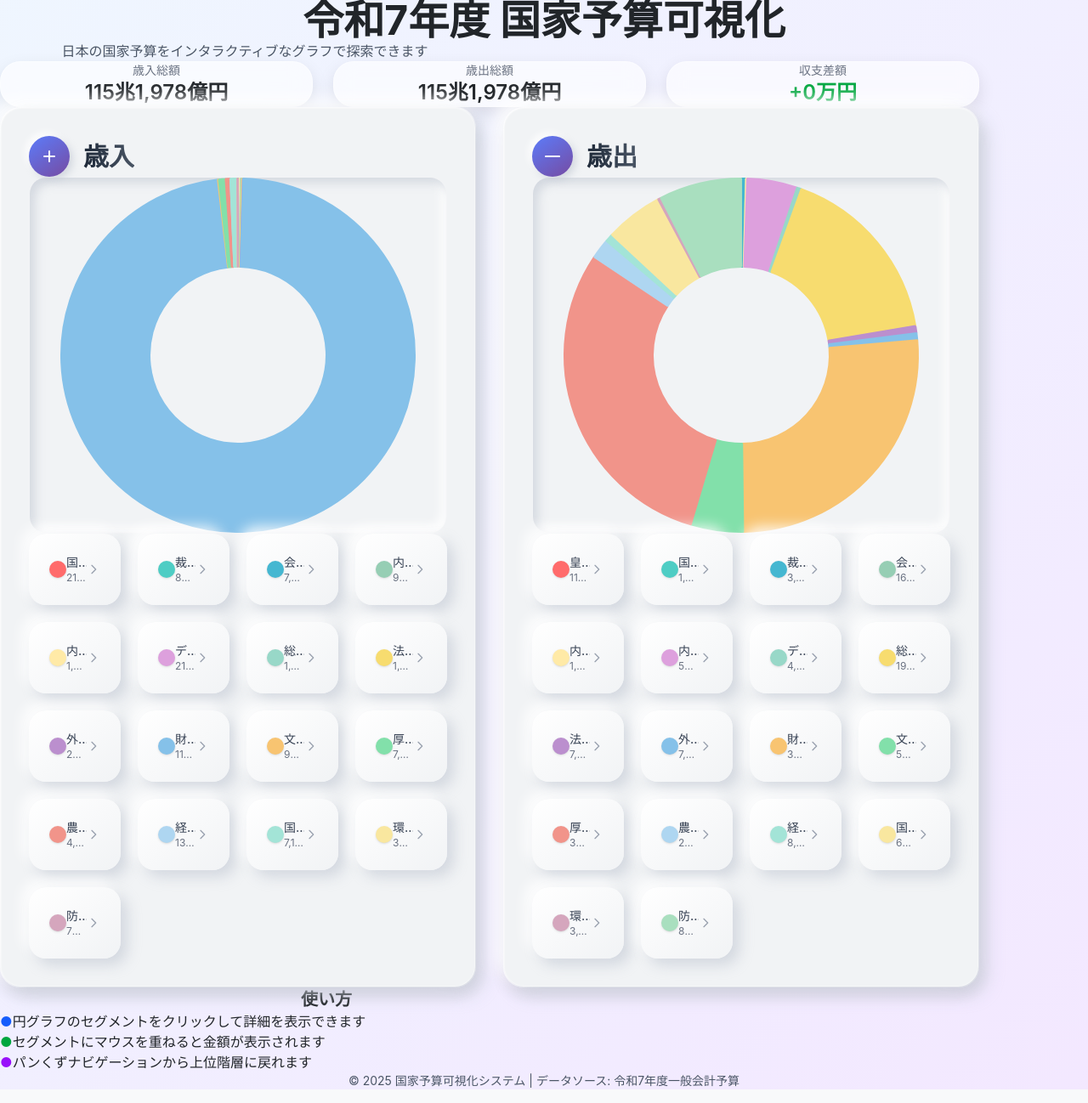
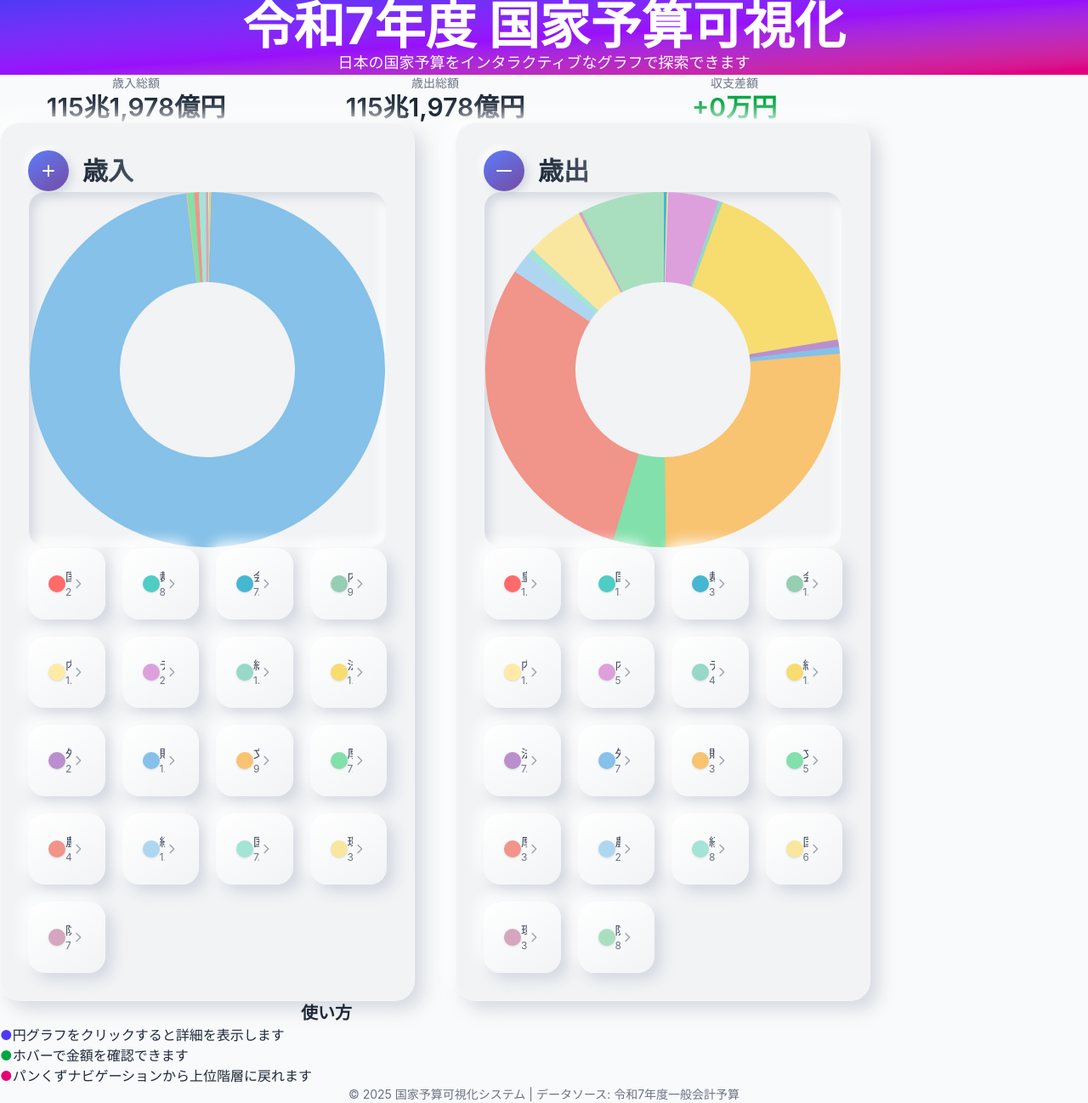
Before and after one commit to taniiicom/yosan-org, a Next.js app in the folder front/: page / in a window 1280 px wide. Shown: the whole page at 85% size. Built offline with nearby package versions, Linux system fonts and the light colour scheme.

Commit message:
Redesign UI with modern layout

```diff
--- a/front/src/app/globals.css
+++ b/front/src/app/globals.css
@@ -123,21 +123,6 @@ body {
   }
 }
 
-/* Glassmorphism card style */
-.glass-card {
-  background: rgba(255, 255, 255, 0.6);
-  border-radius: 24px;
-  backdrop-filter: blur(12px);
-  box-shadow: 0 8px 20px rgba(0, 0, 0, 0.1);
-  border: 1px solid rgba(255, 255, 255, 0.4);
-}
-
-@media (prefers-color-scheme: dark) {
-  .glass-card {
-    background: rgba(45, 45, 55, 0.5);
-    border: 1px solid rgba(255, 255, 255, 0.1);
-  }
-}
 
 /* フォーカス時のアクセシビリティ向上 */
 button:focus-visible {
--- a/front/src/app/page.tsx
+++ b/front/src/app/page.tsx
@@ -42,86 +42,82 @@ export default function Home() {
   const diff = revenueTotal - expenditureTotal;
 
   return (
-    <div className="min-h-screen bg-gradient-to-br from-blue-50 to-purple-100 dark:from-slate-800 dark:to-slate-900 text-foreground">
-      <header className="py-16 text-center">
+    <div className="min-h-screen flex flex-col bg-gray-50 dark:bg-slate-900 text-gray-800 dark:text-gray-100">
+      <section className="flex-1 flex flex-col justify-center items-center text-center py-20 bg-gradient-to-br from-indigo-600 via-purple-600 to-pink-600 text-white">
         <motion.h1
-          className="text-3xl sm:text-5xl font-bold mb-4"
-          initial={{ opacity: 0, y: -20 }}
+          className="text-4xl sm:text-6xl font-bold mb-6"
+          initial={{ opacity: 0, y: 20 }}
           animate={{ opacity: 1, y: 0 }}
-          transition={{ duration: 0.6 }}
+          transition={{ duration: 0.8 }}
         >
           令和7年度 国家予算可視化
         </motion.h1>
         <motion.p
-          className="text-gray-600 dark:text-gray-300 max-w-xl mx-auto"
-          initial={{ opacity: 0, y: 10 }}
+          className="text-sm sm:text-lg max-w-xl"
+          initial={{ opacity: 0, y: 20 }}
           animate={{ opacity: 1, y: 0 }}
-          transition={{ duration: 0.6, delay: 0.2 }}
+          transition={{ duration: 0.8, delay: 0.2 }}
         >
           日本の国家予算をインタラクティブなグラフで探索できます
         </motion.p>
-      </header>
+      </section>
 
-      <main className="mx-auto max-w-6xl px-4 pb-20">
-        <motion.div
-          className="grid md:grid-cols-3 gap-6 mb-16"
+      <main className="max-w-5xl w-full mx-auto px-4 py-16 space-y-16">
+        <motion.section
+          className="grid gap-8 sm:grid-cols-3 text-center"
           initial={{ opacity: 0, y: 20 }}
-          animate={{ opacity: 1, y: 0 }}
+          whileInView={{ opacity: 1, y: 0 }}
+          viewport={{ once: true }}
+          transition={{ duration: 0.6 }}
+        >
+          <div>
+            <p className="text-sm text-gray-500">歳入総額</p>
+            <p className="text-3xl font-semibold mt-2">{formatCurrency(revenueTotal)}</p>
+          </div>
+          <div>
+            <p className="text-sm text-gray-500">歳出総額</p>
+            <p className="text-3xl font-semibold mt-2">{formatCurrency(expenditureTotal)}</p>
+          </div>
+          <div>
+            <p className="text-sm text-gray-500">収支差額</p>
+            <p className={`text-3xl font-semibold mt-2 ${diff >= 0 ? "text-green-600" : "text-red-500"}`}>{diff >= 0 ? "+" : ""}{formatCurrency(Math.abs(diff))}</p>
+          </div>
+        </motion.section>
+
+        <motion.section
+          className="grid gap-12 md:grid-cols-2"
+          initial={{ opacity: 0, y: 20 }}
+          whileInView={{ opacity: 1, y: 0 }}
+          viewport={{ once: true }}
+          transition={{ duration: 0.6, delay: 0.2 }}
+        >
+          <InteractivePieChart title="歳入" data={revenueData} className="h-full" />
+          <InteractivePieChart title="歳出" data={expenditureData} className="h-full" />
+        </motion.section>
+
+        <motion.section
+          className="max-w-3xl mx-auto"
+          initial={{ opacity: 0, y: 20 }}
+          whileInView={{ opacity: 1, y: 0 }}
+          viewport={{ once: true }}
           transition={{ duration: 0.6, delay: 0.4 }}
         >
-          <div className="glass-card p-6 text-center">
-            <p className="text-sm text-gray-500 mb-2">歳入総額</p>
-            <p className="text-2xl font-semibold">{formatCurrency(revenueTotal)}</p>
-          </div>
-          <div className="glass-card p-6 text-center">
-            <p className="text-sm text-gray-500 mb-2">歳出総額</p>
-            <p className="text-2xl font-semibold">{formatCurrency(expenditureTotal)}</p>
-          </div>
-          <div className="glass-card p-6 text-center">
-            <p className="text-sm text-gray-500 mb-2">収支差額</p>
-            <p className={`text-2xl font-semibold ${diff >= 0 ? "text-green-600" : "text-red-600"}`}>{diff >= 0 ? "+" : ""}{formatCurrency(Math.abs(diff))}</p>
-          </div>
-        </motion.div>
-
-        <motion.div
-          className="grid md:grid-cols-2 gap-8"
-          initial={{ opacity: 0, y: 20 }}
-          animate={{ opacity: 1, y: 0 }}
-          transition={{ duration: 0.6, delay: 0.6 }}
-        >
-          <div className="glass-card p-4">
-            <InteractivePieChart title="歳入" data={revenueData} className="h-full" />
-          </div>
-          <div className="glass-card p-4">
-            <InteractivePieChart title="歳出" data={expenditureData} className="h-full" />
-          </div>
-        </motion.div>
-
-        <motion.section
-          className="mt-20 max-w-3xl mx-auto"
-          initial={{ opacity: 0, y: 20 }}
-          animate={{ opacity: 1, y: 0 }}
-          transition={{ duration: 0.6, delay: 0.8 }}
-        >
           <h3 className="text-xl font-semibold mb-6 text-center">使い方</h3>
-          <ul className="space-y-4">
+          <ul className="space-y-3">
             <li className="flex items-start">
-              <span className="mr-3 text-blue-600">●</span>
-              円グラフのセグメントをクリックして詳細を表示できます
+              <span className="text-indigo-600 mr-2">●</span>円グラフをクリックすると詳細を表示します
             </li>
             <li className="flex items-start">
-              <span className="mr-3 text-green-600">●</span>
-              セグメントにマウスを重ねると金額が表示されます
+              <span className="text-green-600 mr-2">●</span>ホバーで金額を確認できます
             </li>
             <li className="flex items-start">
-              <span className="mr-3 text-purple-600">●</span>
-              パンくずナビゲーションから上位階層に戻れます
+              <span className="text-pink-600 mr-2">●</span>パンくずナビゲーションから上位階層に戻れます
             </li>
           </ul>
         </motion.section>
       </main>
 
-      <footer className="text-center text-sm text-gray-600 pb-10">
+      <footer className="py-10 text-center text-sm text-gray-500">
         © 2025 国家予算可視化システム | データソース: 令和7年度一般会計予算
       </footer>
     </div>
```
